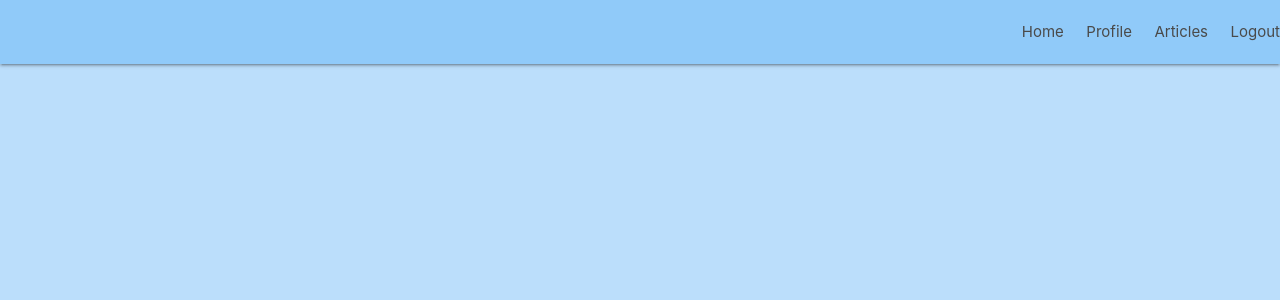
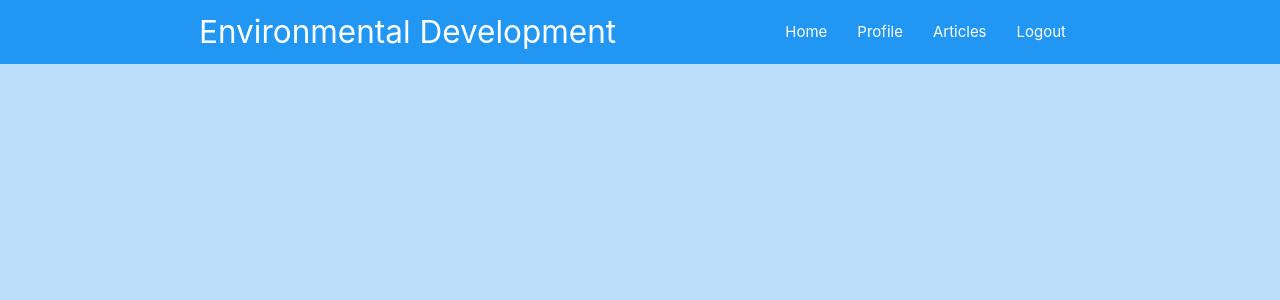
Before and after one commit to soumyajit1729/Nature-Articles, a Flask app: page /articles in a window 1280 px wide. Shown: the top 300 px of the page. Run offline with Flask 3, Linux system fonts and the light colour scheme; a user stored in the database is signed in.

Commit message:
navbar fixed

```diff
--- a/project/templates/base.html
+++ b/project/templates/base.html
@@ -10,12 +10,74 @@
     <link rel="stylesheet" href="https://cdnjs.cloudflare.com/ajax/libs/bulma/0.7.2/css/bulma.min.css" />
     <!-- Materialize CSS -->
 	<link rel="stylesheet" href="https://cdnjs.cloudflare.com/ajax/libs/materialize/1.0.0/css/materialize.min.css">
+    <script src="https://cdnjs.cloudflare.com/ajax/libs/materialize/1.0.0-beta/js/materialize.min.js"></script>
+    <link href="https://fonts.googleapis.com/icon?family=Material+Icons" rel="stylesheet">
+    <script src="https://cdnjs.cloudflare.com/ajax/libs/jquery/3.3.1/jquery.min.js"></script>
+    <script>
+
+
+        $(document).ready(function(){
+            $('.sidenav').sidenav();
+        });
+
+    </script>
 </head>
 
 <body>
     <section class="hero is-fullheight">
+    <script src="https://cdnjs.cloudflare.com/ajax/libs/jquery/3.3.1/jquery.min.js"></script>
 
-        <div class="hero-head #90caf9 blue lighten-3">
+    <link rel="stylesheet" href="https://cdnjs.cloudflare.com/ajax/libs/materialize/1.0.0-beta/css/materialize.min.css">
+
+    <script src="https://cdnjs.cloudflare.com/ajax/libs/materialize/1.0.0-beta/js/materialize.min.js"></script>
+
+    <link href="https://fonts.googleapis.com/icon?family=Material+Icons" rel="stylesheet">
+
+
+    <nav class="blue" style="padding:0px 10px;">
+        <div class="nav-wrapper container">
+            <a href="#" class="brand-logo">Environmental Development</a>
+
+            <a href="#" class="sidenav-trigger" data-target="mobile-nav">
+                <i class="material-icons">menu</i>
+            </a>
+
+            <ul class="right hide-on-med-and-down "  >
+                <li><a href="{{ url_for('main.index') }}">Home</a></li>
+                        {% if current_user.is_authenticated %}
+                        <li><a href="{{ url_for('main.profile') }}">Profile</a></li>
+                        <li><a href="{{ url_for('main.articles') }}">Articles</a></li>
+                        {% endif %}
+
+                        {% if not current_user.is_authenticated %}
+                        <li><a href="{{ url_for('auth.login') }}">Login</a></li>
+                        <li><a href="{{ url_for('auth.signup') }}">Sign Up</a></li>
+                        {% endif %}
+                        {% if current_user.is_authenticated %}
+                        <li><a href="{{ url_for('auth.logout') }}">Logout</a></li>
+                        {% endif %}
+            </ul>
+        </div>
+    </nav>
+
+
+    <ul class="sidenav" id="mobile-nav">
+        <li><a href="{{ url_for('main.index') }}">Home</a></li>
+        {% if current_user.is_authenticated %}
+        <li><a href="{{ url_for('main.profile') }}">Profile</a></li>
+        <li><a href="{{ url_for('main.articles') }}">Articles</a></li>
+        {% endif %}
+
+        {% if not current_user.is_authenticated %}
+        <li><a href="{{ url_for('auth.login') }}">Login</a></li>
+        <li><a href="{{ url_for('auth.signup') }}">Sign Up</a></li>
+        {% endif %}
+        {% if current_user.is_authenticated %}
+        <li><a href="{{ url_for('auth.logout') }}">Logout</a></li>
+        {% endif %}
+    </ul>
+
+        <!-- <div class="hero-head #90caf9 blue lighten-3">
             <nav class="navbar">
                 <div class="container">
 
@@ -49,7 +111,7 @@
                     </div>
                 </div>
             </nav>
-        </div>
+        </div> -->
 
         <div class="hero-body #bbdefb blue lighten-4">
             <div class="container">
@@ -58,6 +120,8 @@
             </div>
         </div>
     </section>
+
+
 </body>
 
 </html>
```
